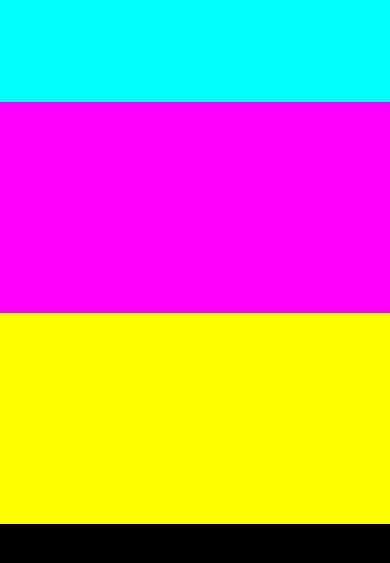
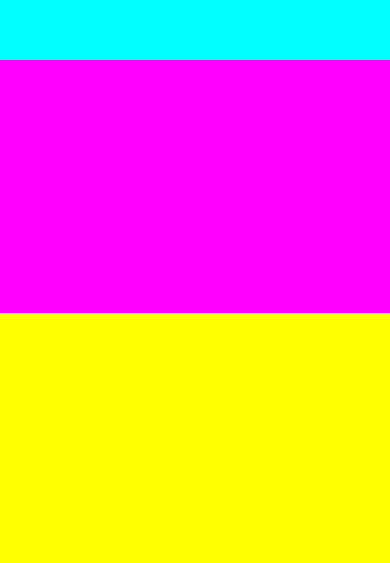
Before and after one commit to behrends/FlexBox, a React Native app: screen / in a window 390 px wide. Shown: the part 109-672 px from the top of the page. Built offline with nearby package versions, Linux system fonts and the light colour scheme.

Commit message:
Größenverhältnisse mit flex festlegen

```diff
--- a/App.js
+++ b/App.js
@@ -8,7 +8,6 @@ export default class App extends Component {
         <View style={styles.square} />
         <View style={styles.box} />
         <View style={styles.boxUp} />
-        <View style={styles.boxUp2} />
       </View>
     );
   }
@@ -16,22 +15,19 @@ export default class App extends Component {
 
 const styles = StyleSheet.create({
   container: {
-    flex: 1
+    flex: 1 // flex > 0 --> maximale Ausdehnung
   },
   square: {
-    flex: 1,
+    flex: 2,
+    // flex ermöglicht Größenverhältnisse zwischen Geschwisterkomp.
     backgroundColor: 'cyan'
   },
   box: {
-    flex: 1,
+    flex: 3,
     backgroundColor: 'magenta'
   },
   boxUp: {
-    flex: 1,
+    flex: 5,
     backgroundColor: 'yellow'
-  },
-  boxUp2: {
-    flex: 1,
-    backgroundColor: 'black'
   }
 });
```
